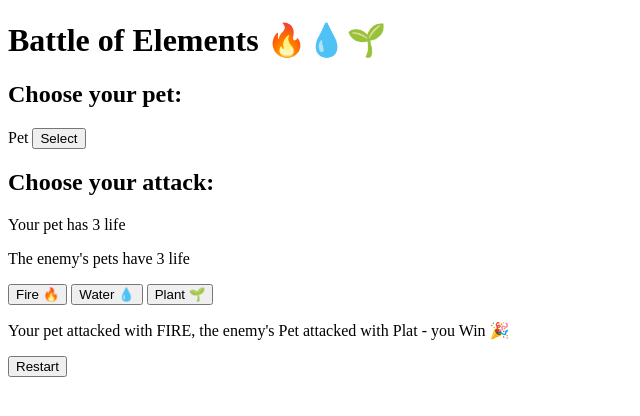
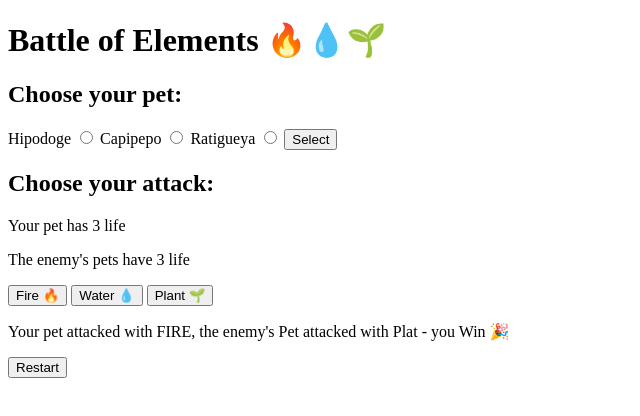
Before and after one commit to ElGuaraguao9/BattleOfElements, a plain HTML site: page index.html in a window 1280 px wide. Shown: the whole page, without its empty margins (0-640 px from the left). Drawn offline with Linux system fonts and the light colour scheme.

Commit message:
add input radio for pet

```diff
--- a/index.html
+++ b/index.html
@@ -10,7 +10,14 @@
     <section id="select-elements">
       <h2>Choose your pet:</h2>
 
-      Pet
+      <label for="Hipodoge">Hipodoge</label>
+      <input type="radio" name="pet" id="Hipodoge" />
+
+      <label for="Capipepo">Capipepo</label>
+      <input type="radio" name="pet" id="Capipepo" />
+
+      <label for="Ratigueya">Ratigueya</label>
+      <input type="radio" name="pet" id="Ratigueya" />
 
       <button>Select</button>
     </section>
@@ -30,8 +37,8 @@
 
     <section id="messages">
       <p>
-        Your pet attacked with FIRE, the enemy's Pet attacked with  Plat -
-        you Win 🎉
+        Your pet attacked with FIRE, the enemy's Pet attacked with Plat - you
+        Win 🎉
       </p>
     </section>
 
@@ -39,4 +46,5 @@
       <button>Restart</button>
     </section>
   </body>
+  <script src="./JS/script1.js"></script>
 </html>
```
